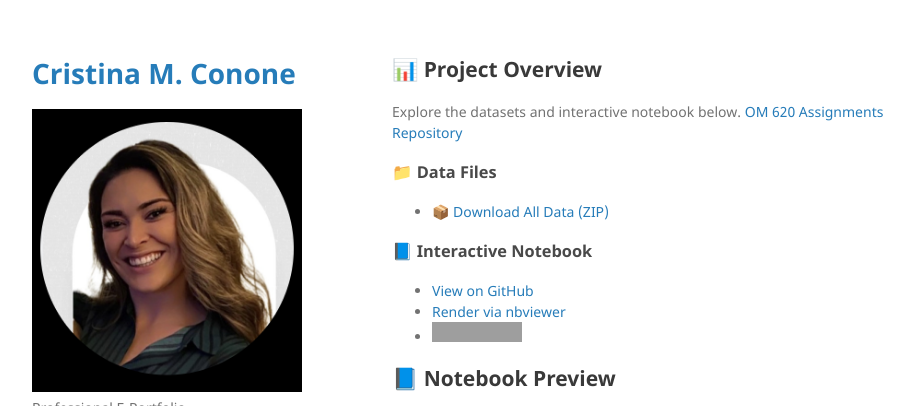
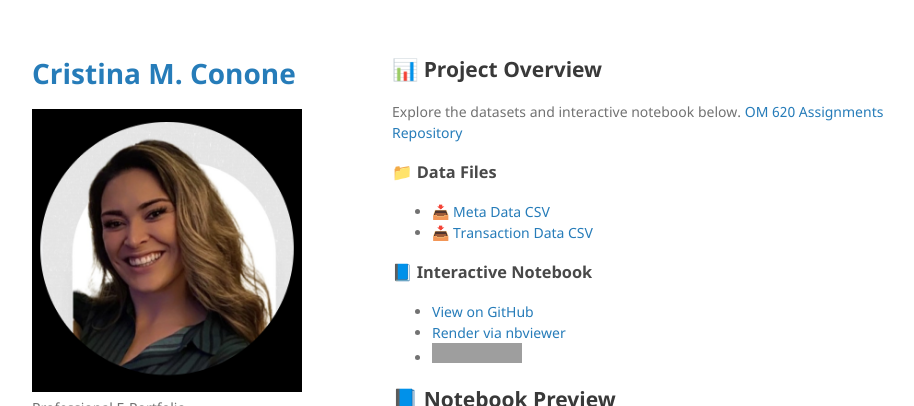
Before and after one commit to c-conone/c-conone.github.io, a Jekyll site: the page built from subpage_2/index.md, in a window 1280 px wide and 1286 px high, cut to the strip 0-406 px from the top of the window. Shown: the whole strip, without its empty margins (178-1092 px from the left). Built offline with Jekyll 4.4.1, drawn with Linux system fonts in a browser that asks for light colours; grey boxes are pictures that could not be loaded.

Commit message:
Update index.md

```diff
--- a/subpage_2/index.md
+++ b/subpage_2/index.md
@@ -9,8 +9,8 @@ Explore the datasets and interactive notebook below. [OM 620 Assignments Reposit
 
 ### 📁 Data Files
 
-- [📦 Download All Data (ZIP)](https://github.com/c-conone/om620_assignments/raw/main/data/data_bundle.zip)
-
+- [📥 Meta Data CSV](./data/meta_data.csv)
+- [📥 Transaction Data CSV](./data/transaction_data.csv)
 
 ### 📘 Interactive Notebook
 - [View on GitHub](https://github.com/c-conone/om620_assignments/blob/main/notebook/assignments.ipynb)
```
